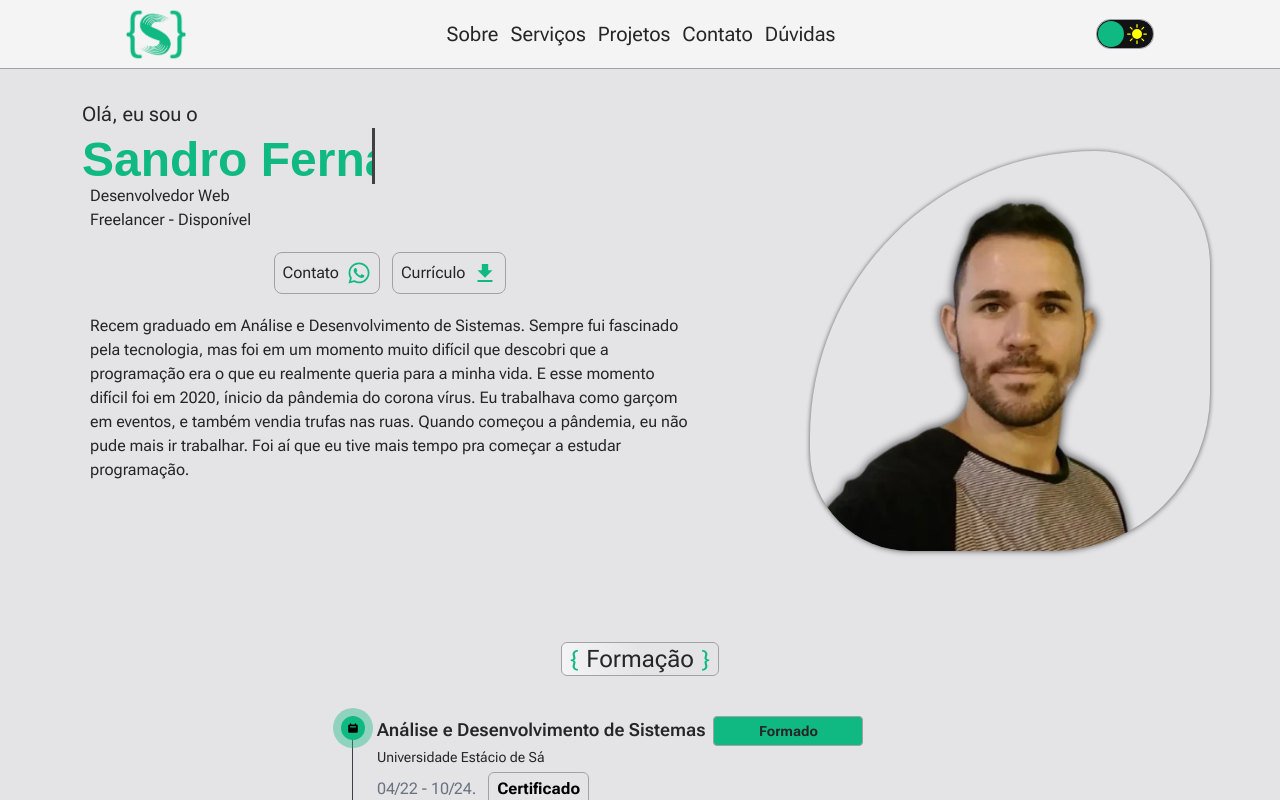
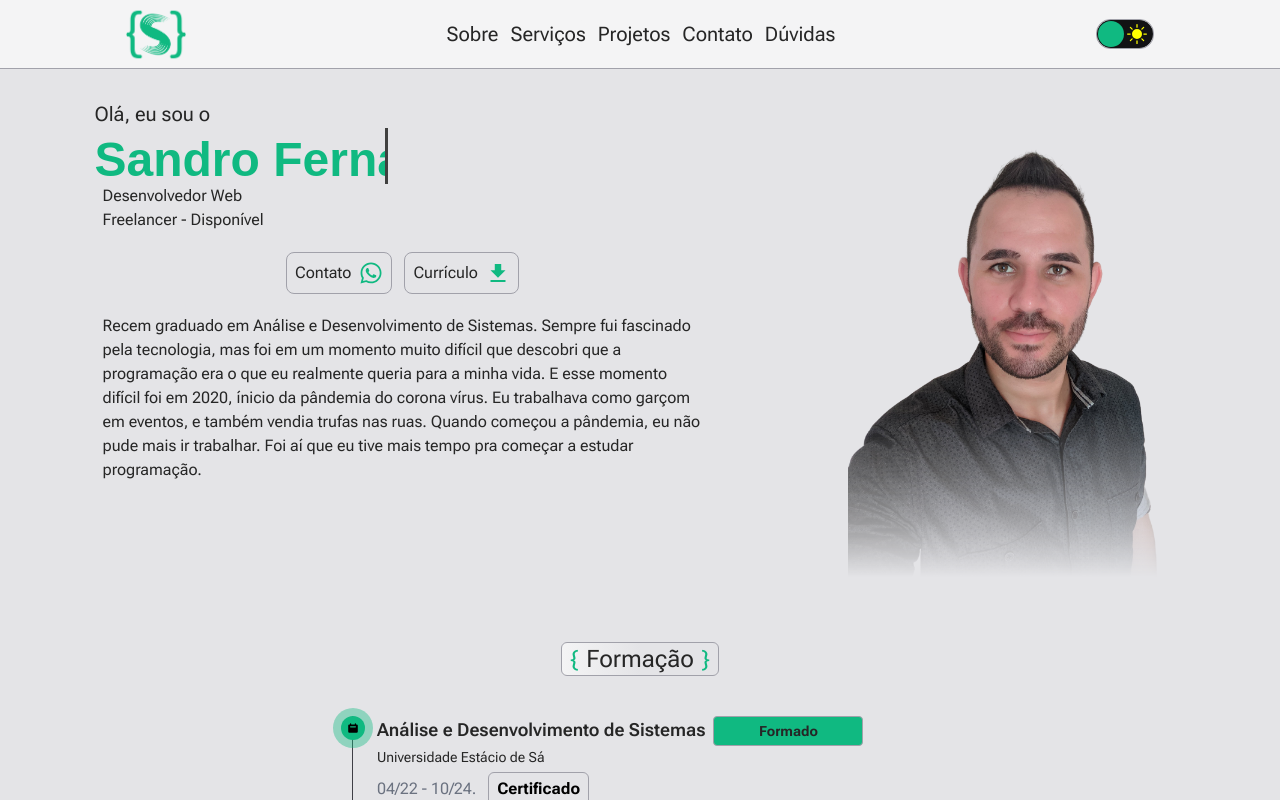
Before and after one commit to SandroFernandesRosal/my-portfolio-next, a Next.js app: page /sobre in a window 1280 px wide. Shown: the top 800 px of the page. Built offline with nearby package versions, Linux system fonts and the light colour scheme; a web font is replaced by a local one.

Commit message:
:lipstick: feat: alteração de img e mudança de estilização

```diff
--- a/src/components/resume.tsx
+++ b/src/components/resume.tsx
@@ -1,5 +1,5 @@
 import Image from 'next/image'
-import fotoPerfil from '../../public/perfil-4.webp'
+import fotoPerfil from '../../public/fotoperfil2.png'
 import Link from 'next/link'
 import { FaWhatsapp } from 'react-icons/fa'
 import { IoMdDownload } from 'react-icons/io'
@@ -60,15 +60,13 @@ export default function Resume() {
         </div>
       </div>
 
-      <div className=" h-[325px] md:mb-5 dark:shadow-shadowdark shadow-shadowlight flex items-end md:h-[270px] md:w-[270px] lg:h-[400px] lg:w-[400px]  justify-center rounded-perfil border-2px border-green dark:bg-bgdarksecundary overflow-hidden ">
-        <Image
-          src={fotoPerfil}
-          height={400}
-          width={400}
-          alt=""
-          className="w-[350px] h-[350px] md:w-[250px] md:h-[250px]  lg:h-[400px] lg:w-[400px] relative -bottom-5 hover:scale-105 transition-transform duration-500"
-        />
-      </div>
+      <Image
+        src={fotoPerfil}
+        height={787}
+        width={583}
+        alt="foto de Sandro"
+        className="w-full mb-10 max-w-[350px] [mask-image:linear-gradient(to_top,transparent,white_35%,white_90%,transparent)]"
+      />
     </div>
   )
 }
```
Also changed, not shown: public/fotoperfil2.png (added).
